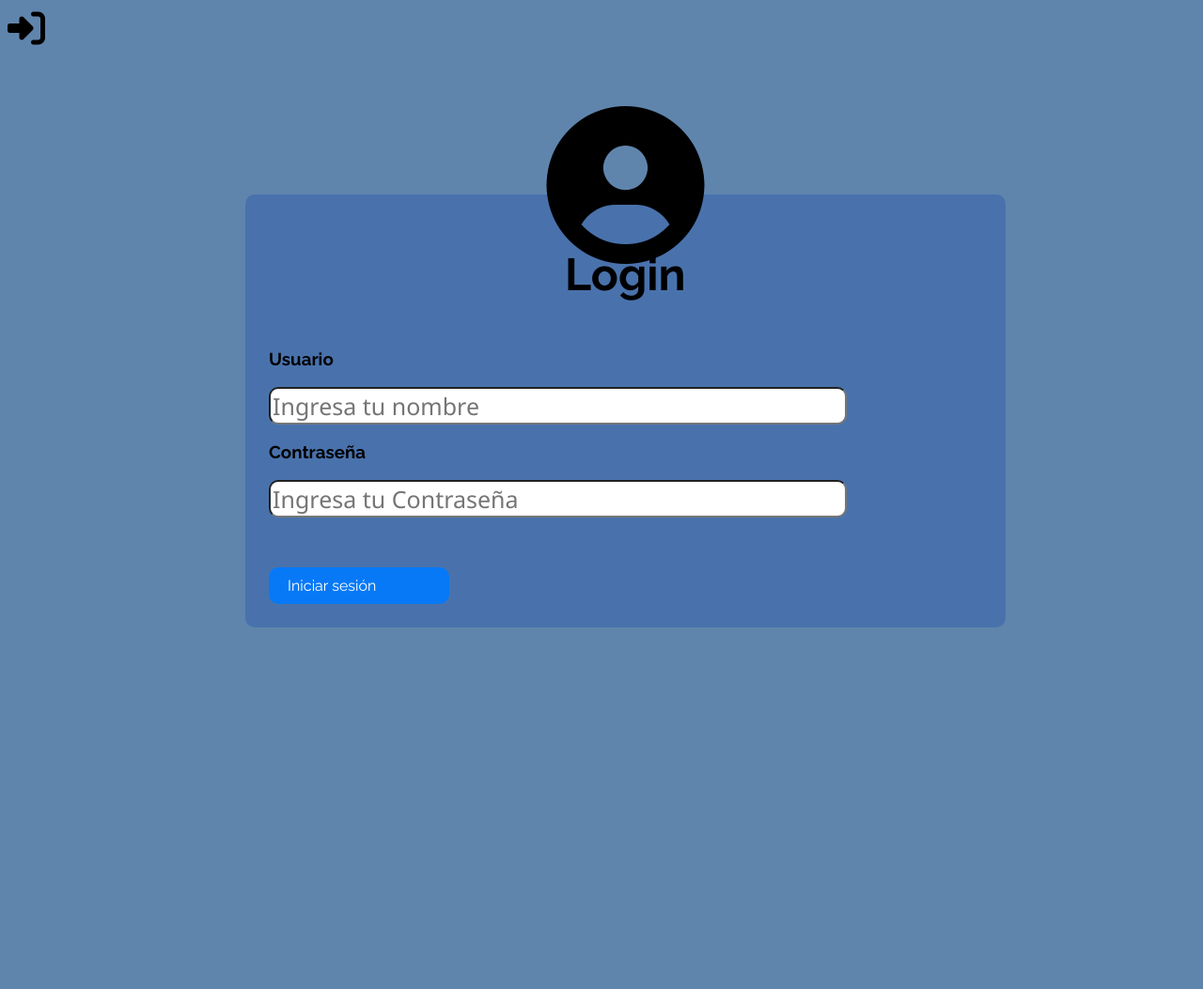
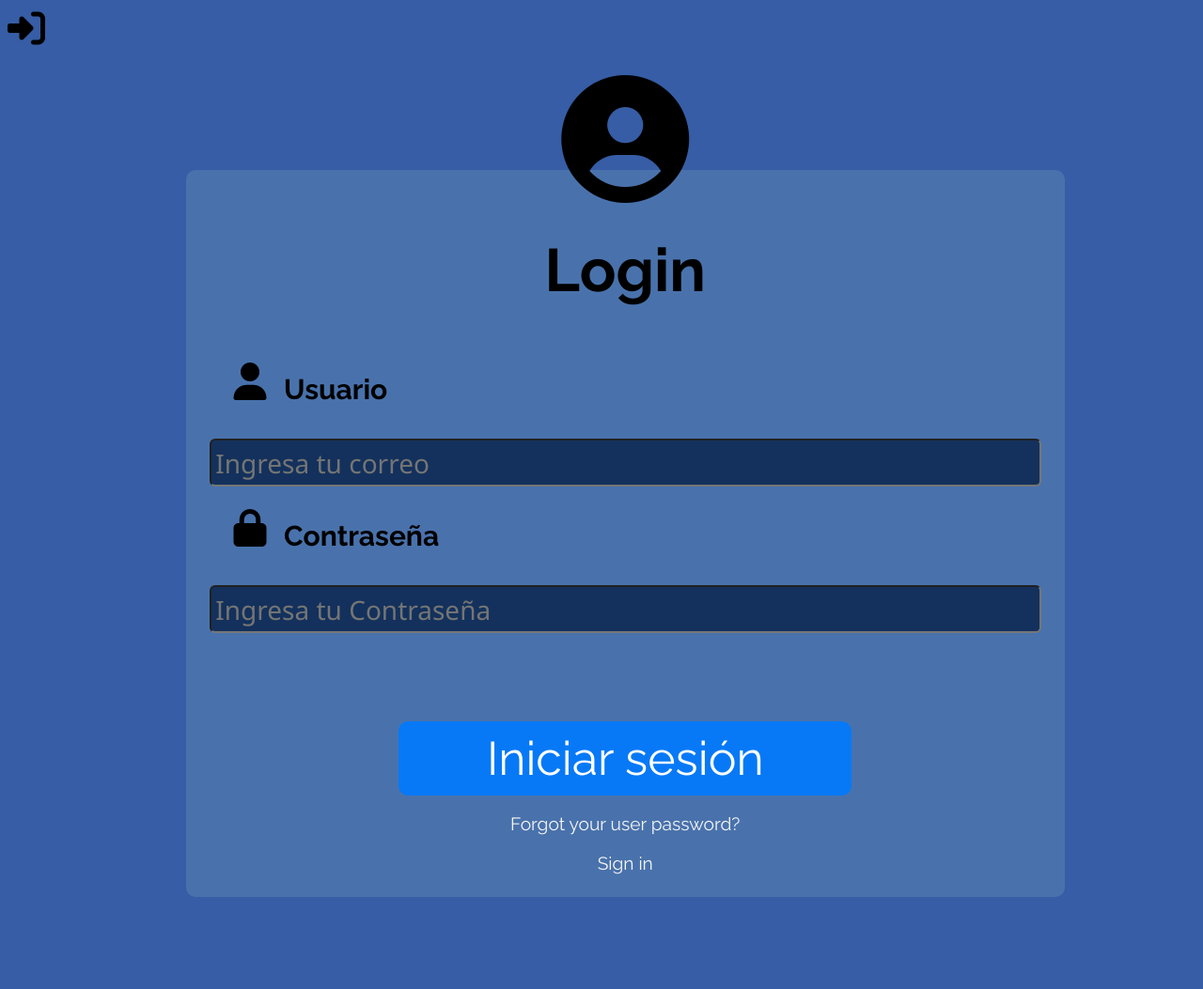
Before and after one commit to rvega22/Programacion-Web-2024, a PHP site: page /login.html in a window 1280 px wide. Shown: the whole page at 94% size. Before the commit the page ends 668 px from the top, so only its background shows below. Run offline with PHP 8.4, Linux system fonts and the light colour scheme; some libraries are stand-ins or nearby versions.

Commit message:
Examen 0.2

```diff
--- a/CSS/Examen_CSS/index.html
+++ b/CSS/Examen_CSS/index.html
@@ -121,12 +121,12 @@
         <div class="seccion_imagenes">
             <div class="bloque">
                 <p class="texto">LENTES TRANSPARENTES GRADUADOS</p>
-                <a href="#" id="button_info">Ver más</a>
+                <a href="#" class="button_base" id="button_info">Ver más</a>
             </div>
 
             <div class="bloque">
                 <p class="texto">MÁS ÚNICOS QUE NUNCA</p>
-                <a href="#" id="button_info">Ver más</a>
+                <a href="#" class="button_base" id="button_info">Ver más</a>
             </div>
         </div>
 
--- a/CSS/Examen_CSS/login.html
+++ b/CSS/Examen_CSS/login.html
@@ -17,23 +17,48 @@
         <div class="logo_login">
             <a  href=""><i class="fa-solid fa-circle-user"></i></a>
         </div>
+
+        <div>
             <h1 class="letra_login">Login</h1>
+        </div>
+
+        <div class="form_group main_icons">
+            <a href=""><i class="fa-solid fa-user"></i></a>
             <h3>Usuario</h3>
-        <label for="name"></label>
+        </div>
+
+        <div class="form_group">
+            <label for="email"></label>
                 <input
-            type="text"
-            id="name"
-            name="name"
-            placeholder="Ingresa tu nombre">
+                type="email"
+                id="email"
+                name="email"
+                placeholder="Ingresa tu correo">
+        </div>
+
+        <div class="form_group main_icons">
+            <a href=""><i class="fa-solid fa-lock"></i></a>
             <h3>Contraseña</h3>
+        </div>
+
+        <div class="form_group">
             <label for="Contraseña"></label>
                 <input
                 type="password"
                 id="Contraseña"
                 name="Contraseña"
                 placeholder="Ingresa tu Contraseña">
+        </div>
 
-        <a href="#" id="button_info">Iniciar sesión</a>
+        <div class="button_tamanio">
+            <a href="#" class="button_base button_login">Iniciar sesión</a>
+        </div>
+
+        <div class="extra_links">
+            <a href="#">Forgot your user password?</a>
+            <a href="cuestionario.html">Sign in</a>
+        </div>
     </main>
+    <br><br><br><br><br>
 </body>
 </html>
--- a/CSS/Examen_CSS/style.css
+++ b/CSS/Examen_CSS/style.css
@@ -178,12 +178,13 @@ main {
     justify-content: center;
     width: 50%;
     padding: calc(var(--padding) - 5%);
-    font-family: 'Franklin Gothic Medium', 'Arial Narrow', Arial, sans-serif;
+    font-family: 'Segoe UI', Tahoma, Geneva, Verdana, sans-serif;
     font-size: 28px;
     background: rgb(47, 104, 187);
     margin-left: calc(var(--margin-left) + 2%);
     margin-top: calc(var(--margin-top) - 2%);
     transition: background-color 0.3s ease;
+    text-align: center;
 }
 
 .target {
@@ -310,17 +311,24 @@ li:hover .submenu{
     z-index: 2;
 }
 
-#button_info {
+.button_base {
+    display: flex;
+    justify-content: center;
+    align-items: center;
     padding: 10px 20px;
     background-color: rgba(0, 123, 255, 0.9);
     color: white;
     text-decoration: none;
     border-radius: var(--border-radius);
-    font-size: 16px;
     cursor: pointer;
-    width: 20%;
     z-index: 2;
     transition: background-color 0.5s ease;
+}
+
+
+#button_info {
+    font-size: 16px;
+    width: 20%;
     margin-top: calc(var(--margin-top) + 2%);
 }
 
@@ -394,55 +402,178 @@ li:hover .submenu{
 
  /*CSS del login*/
 .gradiante_login {
-    background: #6085ad;
+    background-color: rgb(54, 93, 165);
+
 }
 
 .contenedor_login {
     display: flex;
-    width: 60%;
-    margin-top: 12%;
-    margin-left: 20%;
-    flex-direction: column;
+    position: relative;
+    width: 70%;
+    margin-top: 10%;
+    margin-left: 15%;
+    flex-wrap: wrap;
     background-color: var(--primary-color);
     border-radius: var(--border-radius);
-    align-items: start;
+    align-items: center;
     font-family: var(--font-family);
 }
 
 .letra_login {
-    font-size: 300%;
+    font-size: 400%;
     width: 100%;
     text-align: center;
 }
 
 input {
-    width: 80%;
-    height: 180%;
-    border-radius: var(--border-radius);
-    font-size: 25px;
-    font-family: 'Segoe UI', Tahoma, Geneva, Verdana, sans-serif
-}
-
-#tamanio_letra_boton {
-    font-size: 30px;
+    background: rgb(19, 49, 92);
+    color: rgb(255, 255, 255);;
+    width: 100%;
+    border-radius: 6px;
+    font-size: 28px;
+    font-family: 'Segoe UI';
+    padding: 0.5%;
 }
 
 .logo_login {
     position: absolute;
-    top: 25%;
-    left: 52%;
+    top: -30px;
+    left: 50%;
     transform: translate(-50%, -50%);
-    font-size: 1050%;
+    font-size: 850%;
     text-align: center;
+}
+
+.form_group {
+    display: flex;
+    width: 100%;
+    font-size: 1.2rem;
+    margin-bottom: 5px;
+    text-align: left;
+}
+
+.form_group h3 {
+    font-size: 30px;
 }
 
 .return {
     font-size: 250%;
 }
 
+.main_icons a {
+    font-size: 40px;
+    margin-right: 5%;
+    margin-top: 0%;
+    transform: translate(2vw, 2vh);
+}
+
+.button_tamanio {
+    display: flex;
+    width: 100%;
+    justify-content: center;
+    align-items: center;
+    margin-top: 0%;
+}
+
+.button_login {
+    text-align: center;
+    font-size: 50px;
+    width: 50%;
+    margin-top: 10%;
+}
+
+.extra_links a {
+    display: flex;
+    justify-content: center;
+    text-align: center;
+    color: #f5f5f5;
+    text-decoration: none;
+    font-size: 1.2rem;
+    margin-left: 0%;
+    margin-top: 8%;
+    width: 100%;
+}
+
+.extra_links a:hover {
+    text-decoration: underline;
+    color: #2850d6;
+}
+
+/*Cuestionario*/
+
+.box_cuestionario {
+    display: flex;
+    width: 100%;
+    height: auto;
+    margin-top: 2%;
+    align-items: center;
+    justify-content: center;
+}
+
+form {
+    display: flex;
+    position: relative;
+    flex-wrap: wrap;
+    background: var(--primary-color);
+    align-items: center;
+    max-width: 1550px;
+    width: 80%;
+    padding: 4%;
+    border-radius: 10px;
+    box-shadow: 1px 1px 4px 4px rgba(35, 62, 138, 0.678);
+    font-family: var(--font-family);
+    font-size: 32px;
+}
+
+form h2 {
+    text-align: center;
+    width: 100%;
+}
+
+form h2::after {
+    content: '';
+    display: block;
+    width: 100%;
+    height: 3px;
+    background-color: rgb(10, 10, 10);
+    margin-top: 2px;
+}
+
+form:hover {
+    box-shadow: 9px 7px 30px 6px rgba(112, 106, 106, 0.678);
+}
+
+form input {
+    background: rgb(19, 49, 92);
+    color: rgb(255, 255, 255);;
+    border: 0 double;
+    border-radius: 6px;
+    font-size: 26px;
+    box-sizing: border-box;
+    margin-bottom: 2%;
+    padding: 0.5%;
+    width: 100%;
+    font-family: 'Segoe UI'
+}
+
+form label {
+    margin-bottom: 1%;
+}
+
+.contenedor_boton {
+    display: flex;
+    width: 100%;
+    justify-content: center;
+}
+
+.tamanio_boton_registrarse {
+    margin-top: 5%;
+    width: 30%;
+    font-size: 24px;
+}
 
 @media (max-width: 980px) {
-
+    /*Header General*/
     header {
         width: 100%;
     }
@@ -483,6 +614,8 @@ input {
         align-items: flex-end;
     }
 
+    /*Pagina principal*/
+
     .box_main {
         width: 95%;
         height: 25%;
@@ -516,6 +649,8 @@ input {
         margin-top: 20px;
     }
 
+    /*Footer General*/
+
     .footer {
         grid-template-columns: repeat(4,1fr);
     }
@@ -531,6 +666,8 @@ input {
 }
 
 @media (max-width: 580px) {
+
+    /*Footer General*/
 
     header {
         width: 100%;
@@ -557,9 +694,12 @@ input {
         display: inline-block;
     }
 
+    /*Pagina Principal*/
+
     main {
         justify-content: center;
     }
+
     .box_main {
         width: 95%;
         height: 5%;
@@ -609,6 +749,36 @@ input {
         justify-content: center;
     }
 
+    /*Login*/
+
+    .contenedor_login {
+        width: 90%;
+        margin-left: 5%;
+    }
+
+    .button_login {
+        font-size: 20px;
+    }
+
+    input {
+        font-size: 18px;
+    }
+    .extra_links a {
+        font-size: 14px;
+    }
+
+    .form_group h3 {
+        font-size: 24px;
+    }
+
+    .main_icons a {
+        margin-top: 0%;
+        margin-right: 7%;
+        transform: translate(4vw, 2vh);
+    }
+
+    /*Footer General*/
+
     .footer {
         display: grid;
         margin-top: 3%;
@@ -619,8 +789,6 @@ input {
         text-align: center;
         padding: 0;
     }
-
-
 
     .bloque_footer {
         display: none;
```
Also changed, not shown: CSS/Examen_CSS/cuestionario.html (added, +48 -0 lines). Lines whose indentation alone changed are shown as unchanged.
